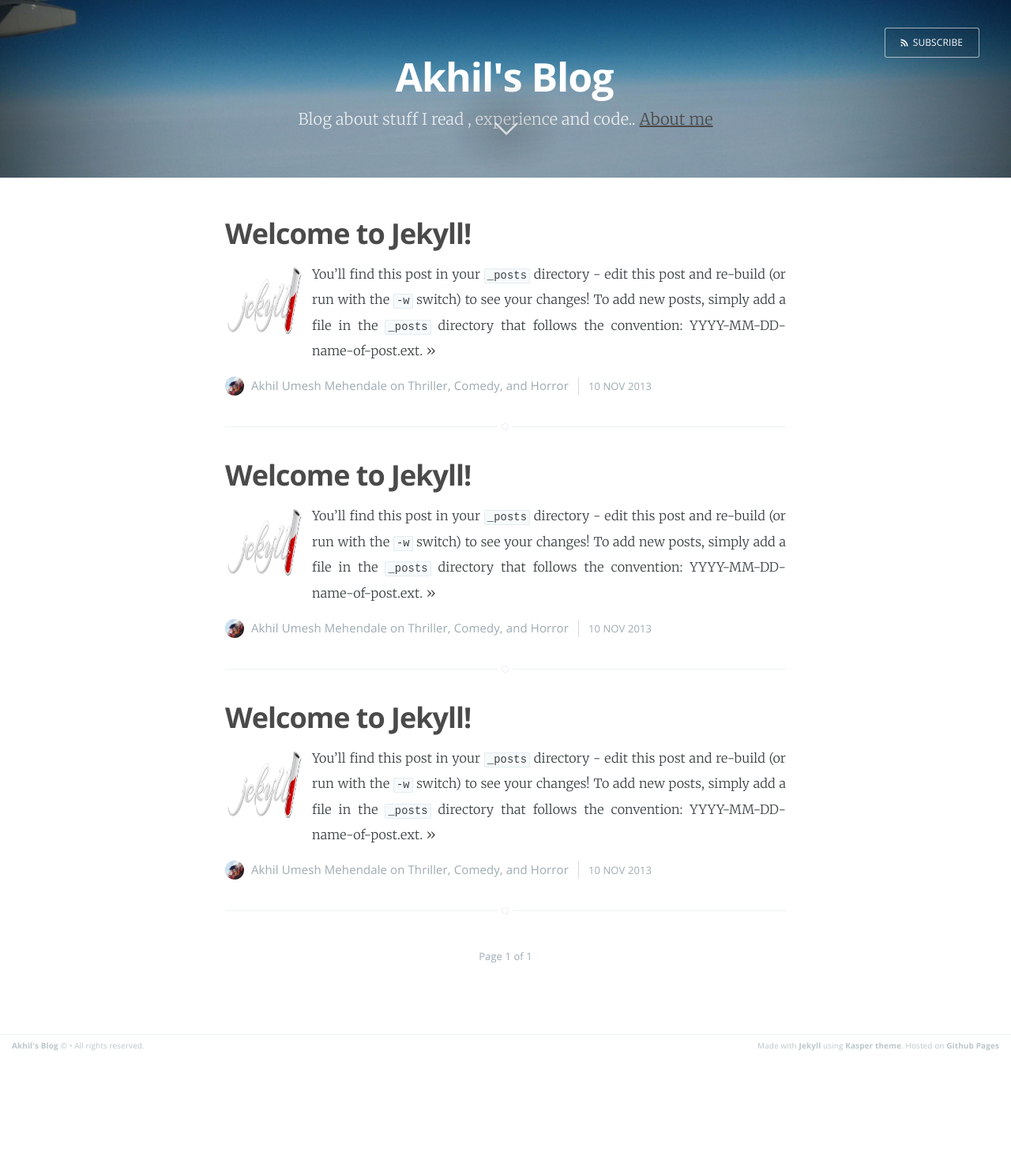
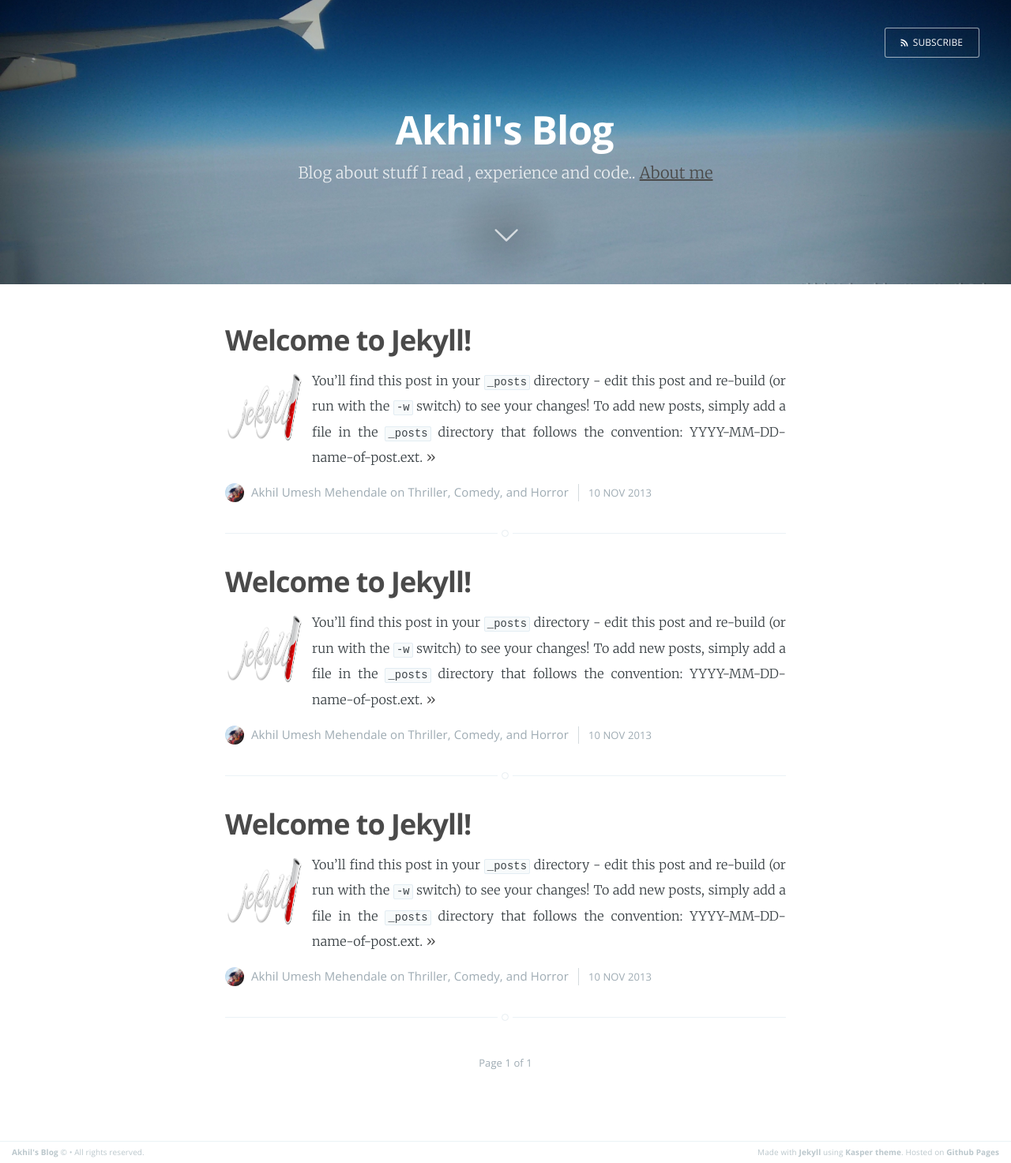
Before and after one commit to akhilum/akhilum.github.io, a Jekyll site: the page built from index.html, in a window 1280 px wide. Shown: the whole page at 79% size. Built offline with Jekyll 4.4.1, drawn with Linux system fonts in a browser that asks for light colours; Markdown is read by kramdown in place of the engine named in the settings; the list of posts is cut into pages by our own code; before the commit the page ends 1338 px from its top, so only the background shows below that.

Commit message:
Cover image height change again

```diff
--- a/assets/css/screen.css
+++ b/assets/css/screen.css
@@ -473,7 +473,7 @@ margin on the iframe, cause it breaks stuff. */
     position: relative;
     display: table;
     width: 100%;
-    height: 25%;
+    height: 40%;
     margin-bottom: 5rem;
     text-align: center;
     background: #222 no-repeat center center;
```
